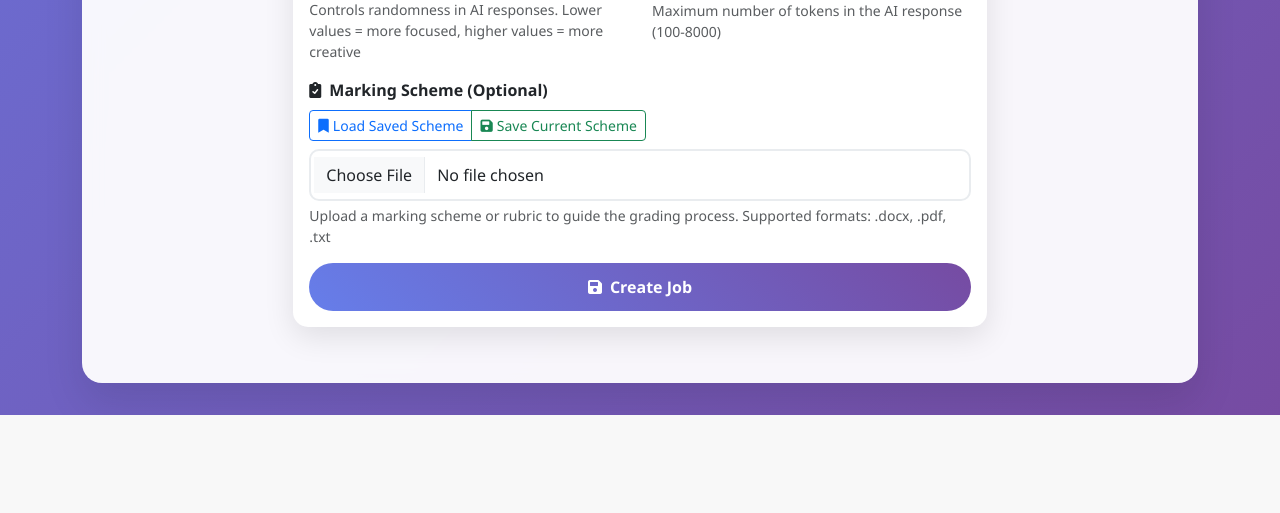
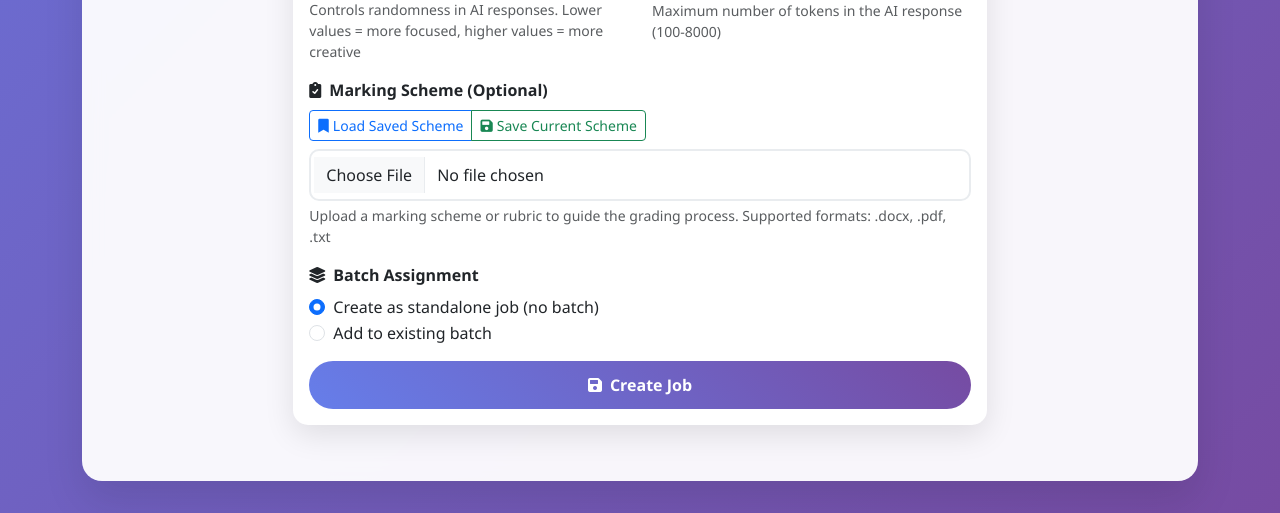
Before and after one commit to mission-deny-the-mission/grading-app, a Flask app: page /bulk_upload in a window 1280 px wide. Shown: the part 1125-1638 px from the top of the page. Before the commit the page ends 1540 px from the top, so only its background shows below. Run offline with Flask 3, Linux system fonts and the light colour scheme.

Commit message:
Jobs can be added to existing batch

```diff
--- a/app.py
+++ b/app.py
@@ -707,7 +707,8 @@ def create_job():
             max_tokens=data.get('max_tokens', 2000),
             marking_scheme_id=data.get('marking_scheme_id'),
             saved_prompt_id=data.get('saved_prompt_id'),
-            saved_marking_scheme_id=data.get('saved_marking_scheme_id')
+            saved_marking_scheme_id=data.get('saved_marking_scheme_id'),
+            batch_id=data.get('batch_id')
         )
 
         # Increment usage counts for saved configurations
@@ -721,13 +722,34 @@ def create_job():
             if saved_scheme:
                 saved_scheme.increment_usage()
 
+        # Handle batch assignment
+        batch = None
+        if data.get('batch_id'):
+            batch = JobBatch.query.get(data['batch_id'])
+            if not batch:
+                return jsonify({
+                    'success': False,
+                    'error': f'Batch with ID {data["batch_id"]} not found'
+                }), 400
+
         db.session.add(job)
         db.session.commit()
 
+        # Add job to batch if specified
+        if batch:
+            batch.add_job(job)
+            db.session.commit()
+
+        message = 'Job created successfully'
+        if batch:
+            message += f' and added to batch "{batch.batch_name}"'
+
         return jsonify({
             'success': True,
             'job_id': job.id,
-            'message': 'Job created successfully'
+            'message': message,
+            'batch_id': batch.id if batch else None,
+            'batch_name': batch.batch_name if batch else None
         })
 
     except Exception as e:
--- a/templates/bulk_upload.html
+++ b/templates/bulk_upload.html
@@ -333,6 +333,46 @@ content %}
                         </div>
                     </div>
 
+                    <div class="mb-3">
+                        <label class="form-label fw-bold">
+                            <i class="fas fa-layer-group me-2"></i>Batch Assignment
+                        </label>
+                        <div class="form-check">
+                            <input
+                                class="form-check-input"
+                                type="radio"
+                                id="createNewBatch"
+                                name="batchOption"
+                                value="new"
+                                checked
+                            />
+                            <label class="form-check-label" for="createNewBatch">
+                                Create as standalone job (no batch)
+                            </label>
+                        </div>
+                        <div class="form-check">
+                            <input
+                                class="form-check-input"
+                                type="radio"
+                                id="addToExistingBatch"
+                                name="batchOption"
+                                value="existing"
+                            />
+                            <label class="form-check-label" for="addToExistingBatch">
+                                Add to existing batch
+                            </label>
+                        </div>
+                        <div id="batchSelection" class="mt-3" style="display: none">
+                            <label for="existingBatch" class="form-label">Select Batch:</label>
+                            <select class="form-select" id="existingBatch">
+                                <option value="">Loading batches...</option>
+                            </select>
+                            <div class="form-text">
+                                Choose an existing batch to add this job to. Only active batches are shown.
+                            </div>
+                        </div>
+                    </div>
+
                     <div class="d-grid">
                         <button type="submit" class="btn btn-primary">
                             <i class="fas fa-save me-2"></i>Create Job
@@ -510,6 +550,11 @@ content %}
         // Reset temperature display
         document.getElementById('temperatureValue').textContent = '0.3';
 
+        // Reset batch selection
+        document.getElementById('createNewBatch').checked = true;
+        document.getElementById('addToExistingBatch').checked = false;
+        document.getElementById('batchSelection').style.display = 'none';
+
         // Remove any success messages
         const successMsgs = document.querySelectorAll('.alert-success');
         successMsgs.forEach(msg => msg.remove());
@@ -567,6 +612,63 @@ content %}
     document.getElementById('provider').addEventListener('change', function() {
         loadAvailableModels();
     });
+
+    function toggleBatchSelection() {
+        const addToExisting = document.getElementById('addToExistingBatch');
+        const batchSelection = document.getElementById('batchSelection');
+
+        if (addToExisting.checked) {
+            batchSelection.style.display = 'block';
+            loadAvailableBatches();
+        } else {
+            batchSelection.style.display = 'none';
+        }
+    }
+
+    function loadAvailableBatches() {
+        const batchSelect = document.getElementById('existingBatch');
+        batchSelect.innerHTML = '<option value="">Loading batches...</option>';
+
+        fetch('/api/batches?per_page=100')
+            .then(response => response.json())
+            .then(data => {
+                batchSelect.innerHTML = '<option value="">Select a batch...</option>';
+
+                if (data.success && data.batches && data.batches.length > 0) {
+                    // Filter to show only active batches (not completed, failed, cancelled, or archived)
+                    const activeBatches = data.batches.filter(batch =>
+                        ['draft', 'pending', 'processing', 'paused'].includes(batch.status)
+                    );
+
+                    if (activeBatches.length > 0) {
+                        activeBatches.forEach(batch => {
+                            const option = document.createElement('option');
+                            option.value = batch.id;
+                            option.textContent = `${batch.batch_name} (${batch.total_jobs} jobs, ${batch.status})`;
+                            batchSelect.appendChild(option);
+                        });
+                    } else {
+                        const option = document.createElement('option');
+                        option.value = '';
+                        option.textContent = 'No active batches available';
+                        batchSelect.appendChild(option);
+                    }
+                } else {
+                    const option = document.createElement('option');
+                    option.value = '';
+                    option.textContent = 'No batches available';
+                    batchSelect.appendChild(option);
+                }
+            })
+            .catch(error => {
+                console.error('Error loading batches:', error);
+                batchSelect.innerHTML = '<option value="">Error loading batches</option>';
+            });
+    }
+
+    // Add event listeners for batch selection
+    document.getElementById('createNewBatch').addEventListener('change', toggleBatchSelection);
+    document.getElementById('addToExistingBatch').addEventListener('change', toggleBatchSelection);
 
     // Load available models when page loads
     document.addEventListener('DOMContentLoaded', function() {
@@ -635,6 +737,10 @@ content %}
             }
         }
 
+        // Handle batch assignment
+        const addToExistingBatch = document.getElementById('addToExistingBatch').checked;
+        const selectedBatchId = addToExistingBatch ? document.getElementById('existingBatch').value : null;
+
         const formData = {
             job_name: document.getElementById('jobName').value,
             description: document.getElementById('jobDescription').value,
@@ -647,7 +753,8 @@ content %}
             max_tokens: parseInt(document.getElementById('max_tokens').value),
             marking_scheme_id: markingSchemeId,
             saved_prompt_id: document.getElementById('saved_prompt_id').value || null,
-            saved_marking_scheme_id: document.getElementById('saved_marking_scheme_id').value || null
+            saved_marking_scheme_id: document.getElementById('saved_marking_scheme_id').value || null,
+            batch_id: selectedBatchId
         };
 
         fetch('/create_job', {
```
